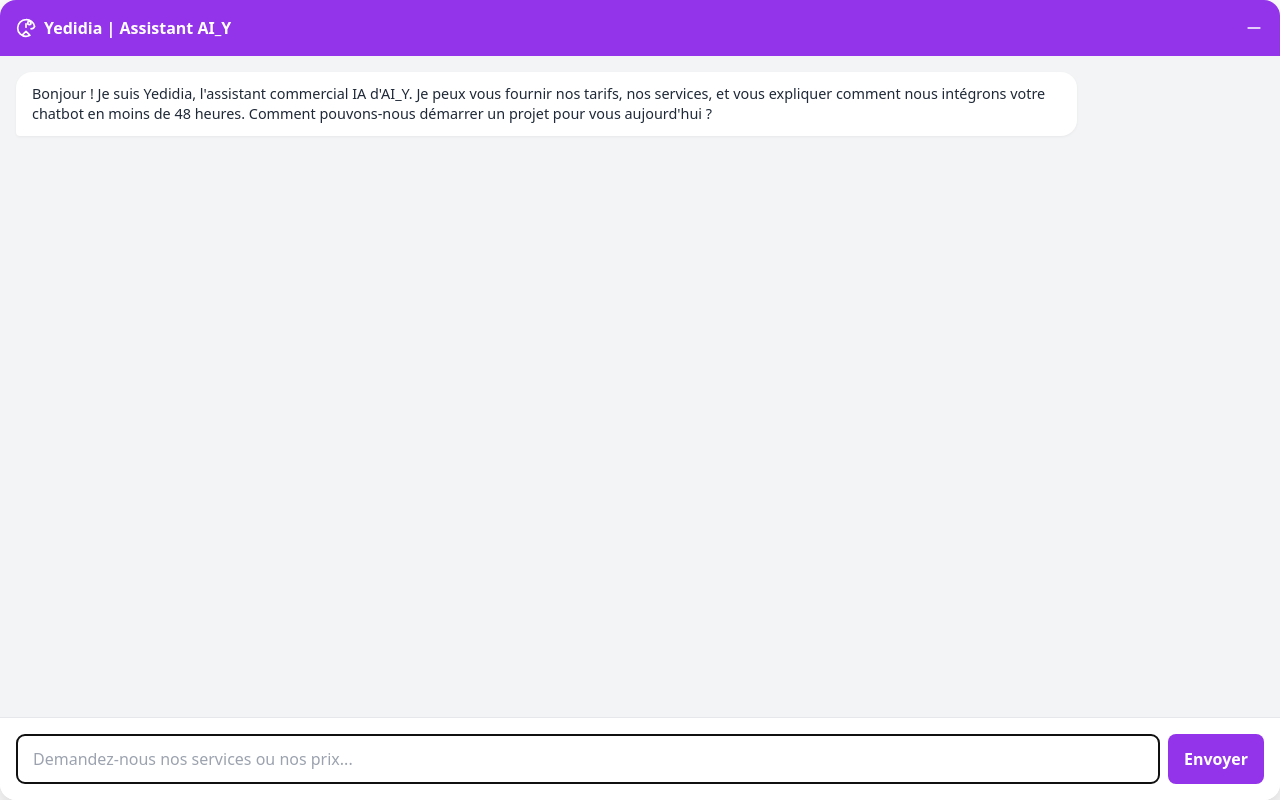
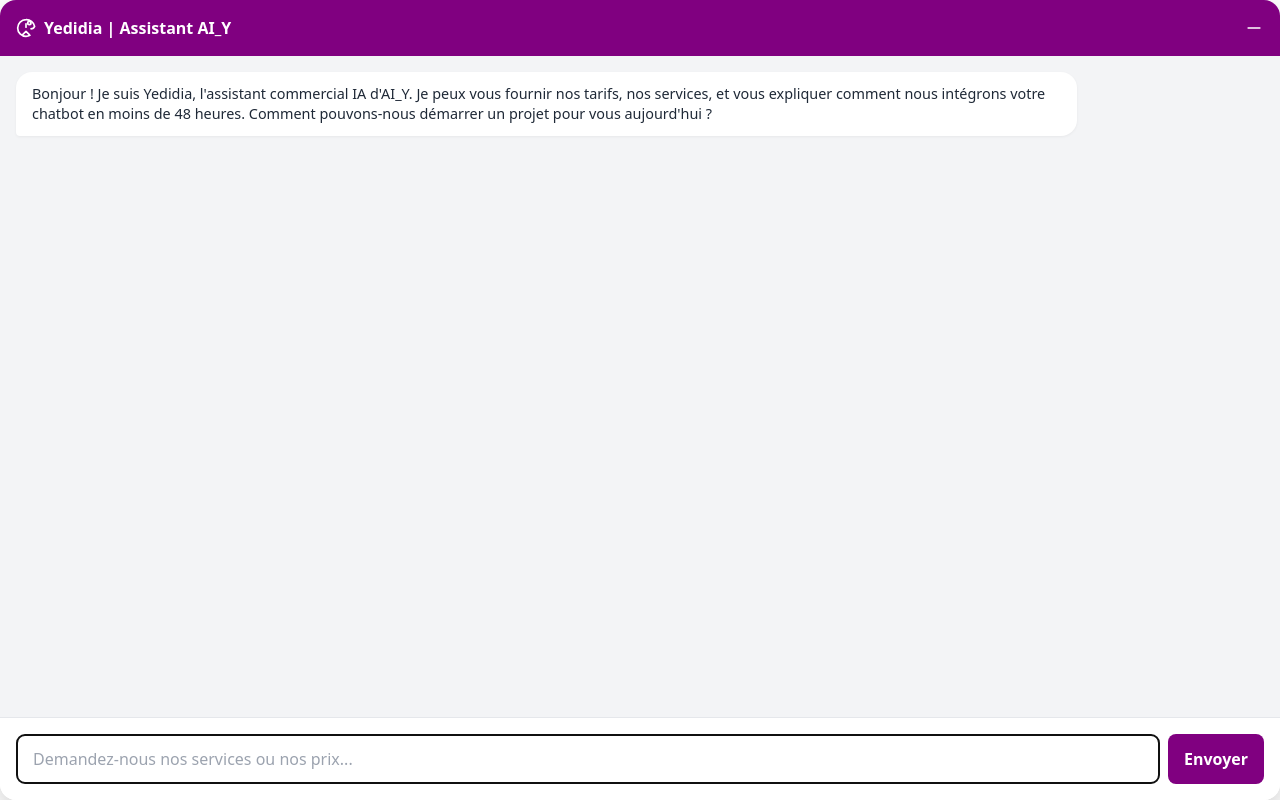
Before and after one commit to raymondgadji/Gemini-Chatbot-MVP-TechSolutions, a plain HTML site: page chatbot_ai_y.html in a window 1280 px wide. Drawn offline with nearby package versions, Linux system fonts and the light colour scheme.

Commit message:
22h02 the 27th of October 2025

```diff
--- a/chatbot_ai_y.html
+++ b/chatbot_ai_y.html
@@ -10,8 +10,8 @@
     <style>
         /* Nouvelle Palette de Couleurs AI_Y (Violet/Rose) */
         :root {
-            --primary-color: #9333ea; /* Violet Vif */
-            --secondary-color: #FF00A6; /* Rose Vif (Boutons CTA) */
+            --primary-color: #800080; /* Violet Vif */
+            --secondary-color: #ff00ff; /* Rose Vif (Boutons CTA) */
             --bg-color: #f3f4f6; /* Gris Clair pour le fond du chat */
             --chat-bg-user: #f3e8ff; /* Violet très clair */
             --chat-bg-ai: #fff;
```
Also changed, not shown: site_index.html (+2 -2 lines), txt.txt (added).
